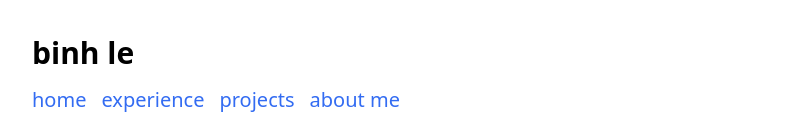
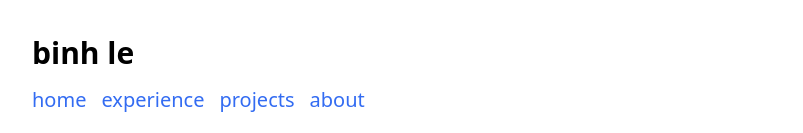
Before and after one commit to BinhL3/binhl3.github.io, a React (Vite) app: page / in a window 1280 px wide. Shown: the top 133 px of the page, without its empty margins (238-1041 px from the left). Built offline with nearby package versions, Linux system fonts and the light colour scheme.

Commit message:
fixed formatting for about page misalignment

```diff
--- a/src/Header.jsx
+++ b/src/Header.jsx
@@ -10,7 +10,7 @@ export default function Header(props) {
           <li><Link to="/">home</Link></li>
           <li><Link to="/experience">experience</Link></li>
           <li><Link to="/projects">projects</Link></li>
-          <li><Link to="/about">about me</Link></li>
+          <li><Link to="/about">about</Link></li>
         </ol>
       </nav>
     </>
--- a/src/index.css
+++ b/src/index.css
@@ -14,6 +14,8 @@
 
 .header-image {
     border-radius: 5px;
+    width: 800px;
+
 }
 .react-pdf__Page__textContent {
     display: none;
@@ -227,3 +229,13 @@ footer p a:hover {
 }
 
  */
+
+html {
+    overflow-y: scroll;
+    margin-left: calc(100vw - 100%);
+}
+
+body {
+    width: 100vw;
+    overflow-x: hidden;
+}
```
